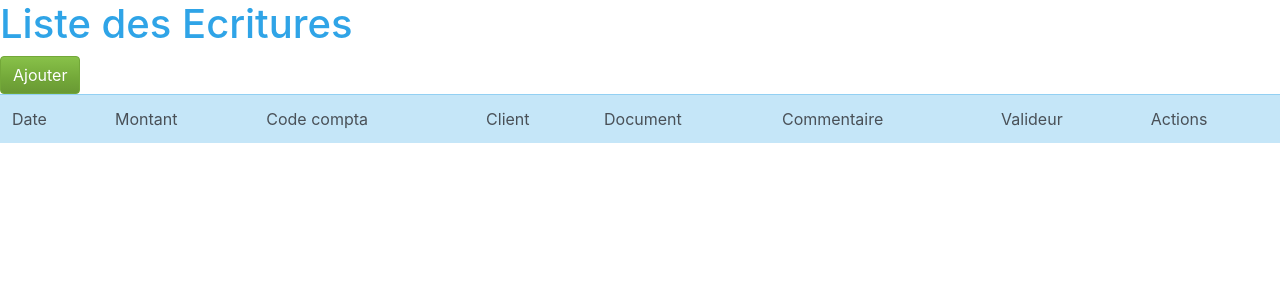
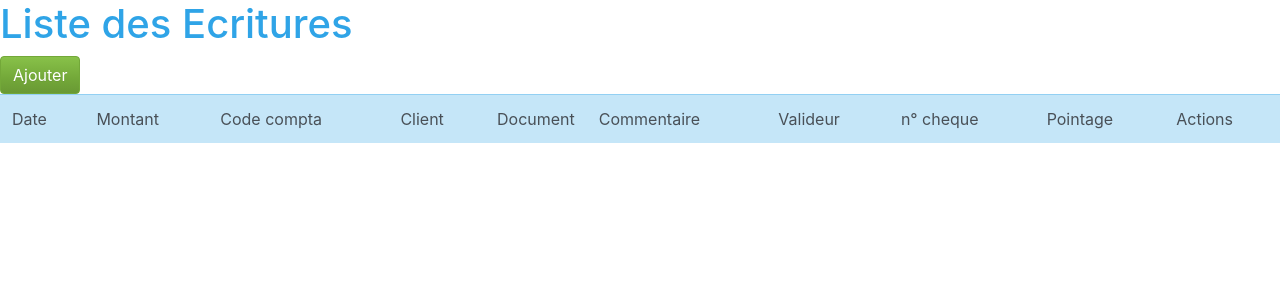
Before and after one commit to xlyric/gestion_compte_assos, a Symfony app: template templates/administrationcomptes/index.html.twig in a window 1280 px wide. Shown: the part 56-356 px from the top of the page. Run offline with Twig, Linux system fonts and the light colour scheme; the template is opened without the code that fills it, so the values that code supplies are empty; some libraries are stand-ins or nearby versions.

Commit message:
ajout pointage et cheque

```diff
--- a/src/Form/ComptesType.php
+++ b/src/Form/ComptesType.php
@@ -21,7 +21,8 @@ class ComptesType extends AbstractType
           //  ->add('comptable')
             ->add('imageFile',FileType::class,['required'=>false])
             ->add('commentaire')
-
+            ->add('cheque')
+            ->add('payement')
 
 
         ;
--- a/templates/administrationcomptes/index.html.twig
+++ b/templates/administrationcomptes/index.html.twig
@@ -25,9 +25,11 @@
         <td>Montant</td>
         <td>Code compta</td>
         <td>Client</td>
-        <td>Document</td>
+        <td style="width:20pt">Document</td>
         <td>Commentaire</td>
         <td>Valideur</td>
+        <td>n° cheque</td>
+        <td>Pointage</td>
         <td>Actions</td>
 
     </tr>
@@ -40,10 +42,15 @@
                 <td>{{ ecriture.Montant }}</td>
                 <td>{{ ecriture.Codecompta }}</td>
                 <td><a href="{{path('administrationclientdetail',{'id' : ecriture.Client.id  })}}">{{ ecriture.Client }}</a></td>
-                <td><a href={{ '/images/archives/' ~ ecriture.fichier}} target=_blank >{{ ecriture.fichier}}</a></td>
+                <td style="width:20pt"><a href={{ '/images/archives/' ~ ecriture.fichier}} target=_blank >{{ ecriture.fichier}}</a></td>
                 <td>{{ ecriture.Commentaire}}</td>
                 <td>{{ ecriture.Comptable }}</td>
-
+                <td>{{ ecriture.Cheque }}</td>
+                 {% if not ecriture.Payement %}
+                 <td><a class="badge badge-info" href="{{path('administrationcomptevalideecriture',{'id' : ecriture.id })}}">à pointer</a></td>
+                  {% else %}
+                 <td><a class="badge badge-success" >Pointé</a></td>
+                  {% endif %}
 
             <td>
                 <a class="btn btn-secondary" href="{{path('administrationcomptemodification',{'id' : ecriture.id })}}">Modifier</a>
```
Also changed, not shown: src/Controller/ComptesController.php (+26 -0 lines), src/Entity/Compte.php (+34 -0 lines).
